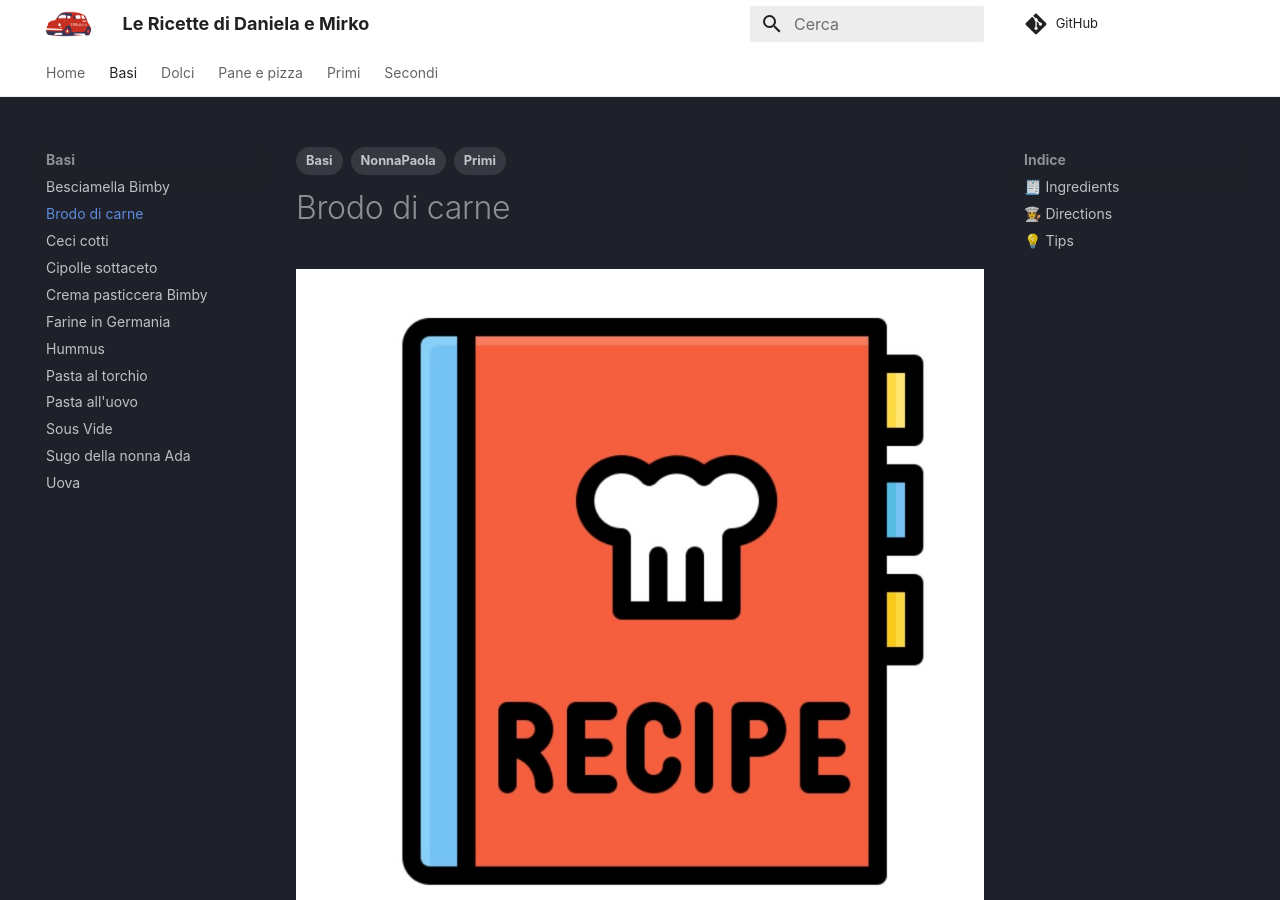
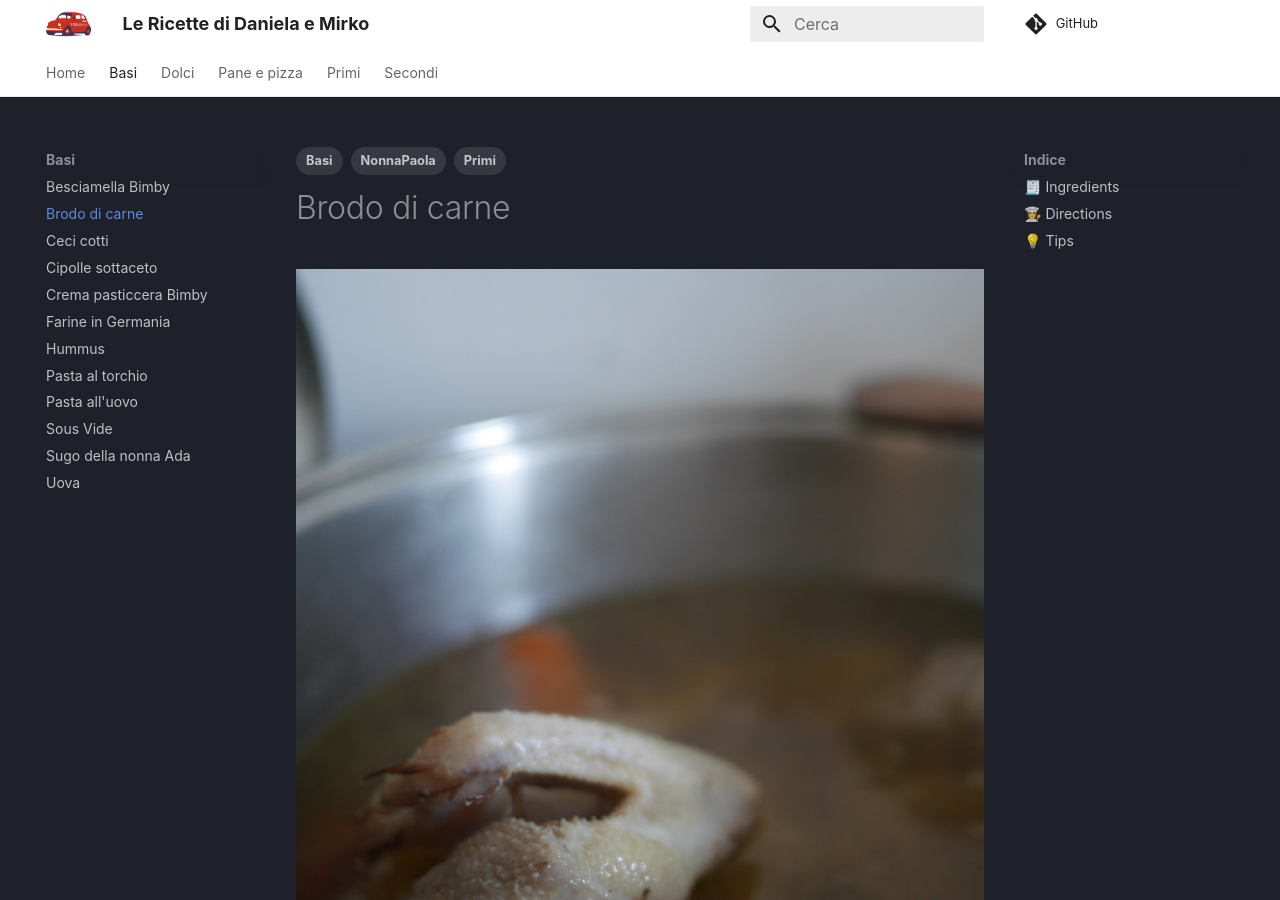
Before and after one commit to baol/recipes, an MkDocs documentation site: the page built from docs/Basi/Brodo di carne.md, in a window 1280 px wide and 900 px high. Built offline with MkDocs 1.6.1 and Material for MkDocs 9.7.7, drawn with Linux system fonts in a browser that asks for light colours; some web fonts are replaced; comment, search, counter and statistics services are not loaded.

Commit message:
Add picture

```diff
--- a/docs/Basi/Brodo di carne.md
+++ b/docs/Basi/Brodo di carne.md
@@ -5,7 +5,7 @@ tags:
   - Basi
 ---
 
-![](../images/placeholder.jpeg)
+![](../images/brodo-di-carne.jpeg)
 
 Il brodo di carne delle feste!
 
```
Also changed, not shown: docs/images/brodo-di-carne.jpeg (added).
